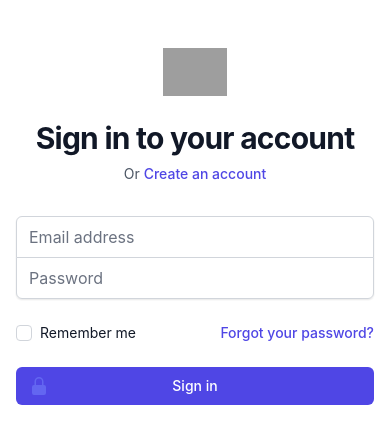
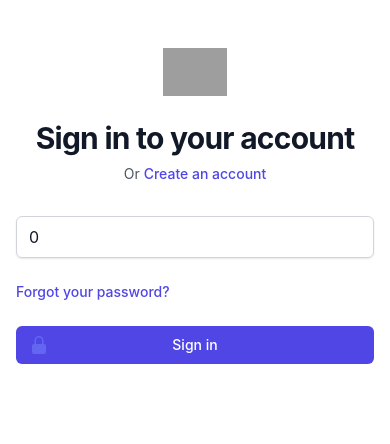
Before and after one commit to mahmudk313/phoenix-commercial-app, a Next.js app: page /auth/login in a window 390 px wide. Shown: the top 444 px of the page. Built offline with nearby package versions, Linux system fonts and the light colour scheme; grey boxes are pictures that could not be loaded.

Commit message:
Update innerLoginForm.tsx
- add phone input

```diff
--- a/app/components/auth/innerLoginForm.tsx
+++ b/app/components/auth/innerLoginForm.tsx
@@ -12,34 +12,14 @@
             <div className="-space-y-px rounded-md shadow-sm">
                 <div>
                     <Input
-                        name="email"
-                        type="email"
-                        inputClassName="relative block w-full appearance-none rounded-none rounded-t-md border border-gray-300 px-3 py-2 text-gray-900 placeholder-gray-500 focus:z-10 focus:border-indigo-500 focus:outline-none focus:ring-indigo-500 sm:text-sm"
-                        placeholder="Email address"
-                    />
-                </div>
-                <div>
-                    <Input
-                        name="password"
-                        type="password"
-                        inputClassName="relative block w-full appearance-none rounded-none rounded-b-md border border-gray-300 px-3 py-2 text-gray-900 placeholder-gray-500 focus:z-10 focus:border-indigo-500 focus:outline-none focus:ring-indigo-500 sm:text-sm"
-                        placeholder="Password"
+                        name="phone"
+                        inputClassName="relative block w-full appearance-none border border-gray-300 px-3 py-2 text-gray-900 placeholder-gray-500 focus:z-10 focus:border-indigo-500 focus:outline-none focus:ring-indigo-500 sm:text-sm"
+                        placeholder="Phone number"
                     />
                 </div>
             </div>
 
             <div className="flex items-center justify-between">
-                <div className="flex items-center">
-                    <input
-                        id="remember-me"
-                        name="remember-me"
-                        type="checkbox"
-                        className="h-4 w-4 rounded border-gray-300 text-indigo-600 focus:ring-indigo-500"
-                    />
-                    <label htmlFor="remember-me" className="ml-2 block text-sm text-gray-900">
-                        Remember me
-                    </label>
-                </div>
 
                 <div className="text-sm">
                     <a href="#" className="font-medium text-indigo-600 hover:text-indigo-500">
```
